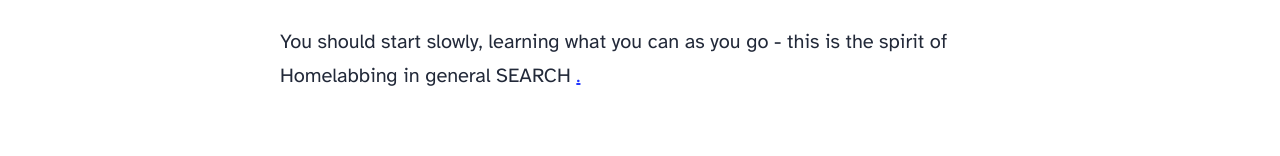
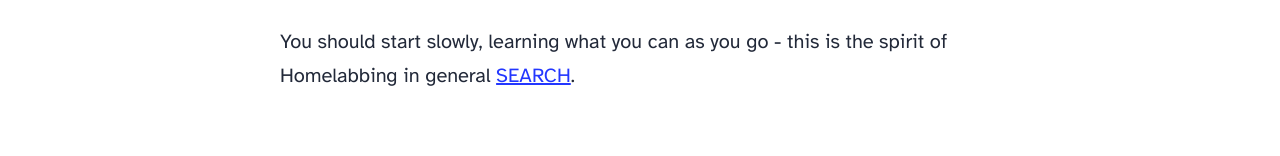
Before and after one commit to rbilitz-cmd/transposestudios-template, an Astro site: page / in a window 1280 px wide. Shown: the part 611-767 px from the top of the page. Built offline with nearby package versions, Linux system fonts and the light colour scheme; Astro itself is replaced by a stand-in of ours.

Commit message:
Fix link formatting for Google search

```diff
--- a/src/pages/index.astro
+++ b/src/pages/index.astro
@@ -35,7 +35,7 @@ import { SITE_TITLE, SITE_DESCRIPTION } from '../consts';
 			</p>
 			<p>
 				You should start slowly, learning what you can as you go - this is the spirit of Homelabbing in general
-				</a> SEARCH <a href="https://www.google.com"</a>.
+				<a href="https://google.com">SEARCH</a>.
 			</p>
 		</main>
 		<Footer />
```
